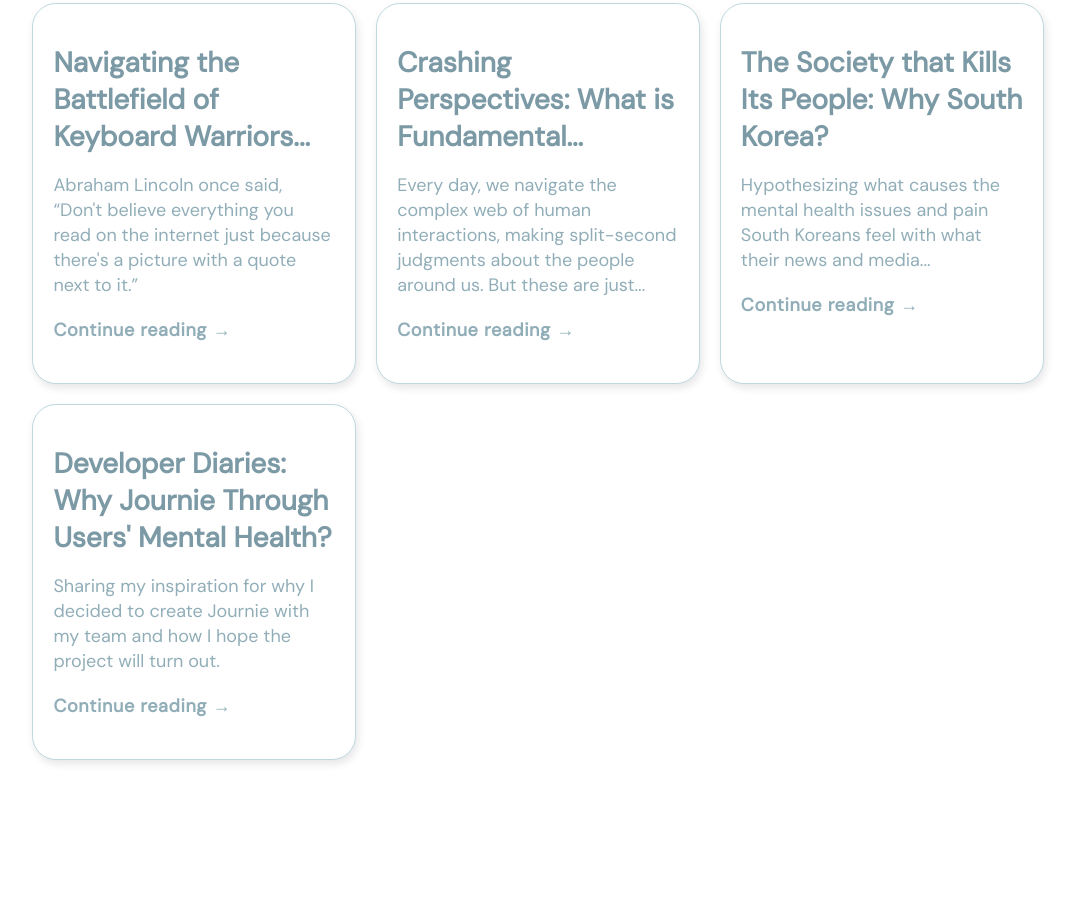
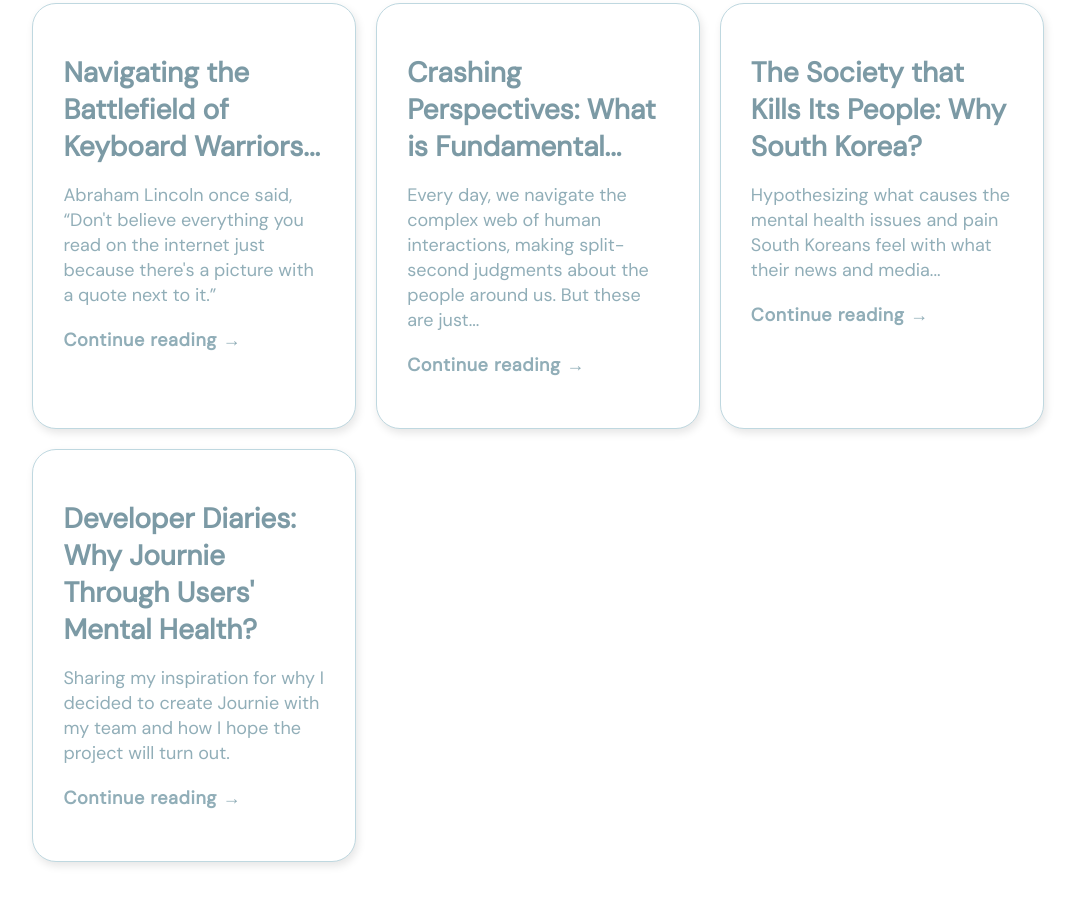
Before and after one commit to extraordinaryEmily/extraordinaryEmily.github.io, a plain HTML site: page blogs.html in a window 1280 px wide. Shown: the part 519-1424 px from the top of the page, without its empty margins (102-1179 px from the left). Before the commit the page ends 1387 px from the top, so only its background shows below. Drawn offline with Linux system fonts and the light colour scheme.

Commit message:
Minor last minute debugging

```diff
--- a/blogs.html
+++ b/blogs.html
@@ -71,7 +71,7 @@
                         Sharing my inspiration for why I decided to create Journie with
                         my team and how I hope the project will turn out.
                     </p>
-                    <a href="blogs/blog3.html" class="projectsButton">Continue reading &rarr;</a>
+                    <a href="blogs/blog4.html" class="projectsButton">Continue reading &rarr;</a>
                     <div class="extraSpace"></div>
                 </div>
             </div>
--- a/styles/blogs.css
+++ b/styles/blogs.css
@@ -100,7 +100,7 @@ h3 {
     background-color: white;
     border: 1px solid #bfd8e0;
     border-radius: 24px;
-    padding: 20px;
+    padding: 30px;
     box-shadow: 2px 4px 8px rgba(0, 0, 0, 0.1);
     transition: transform 0.3s ease, box-shadow 0.3s ease;
 }
```
